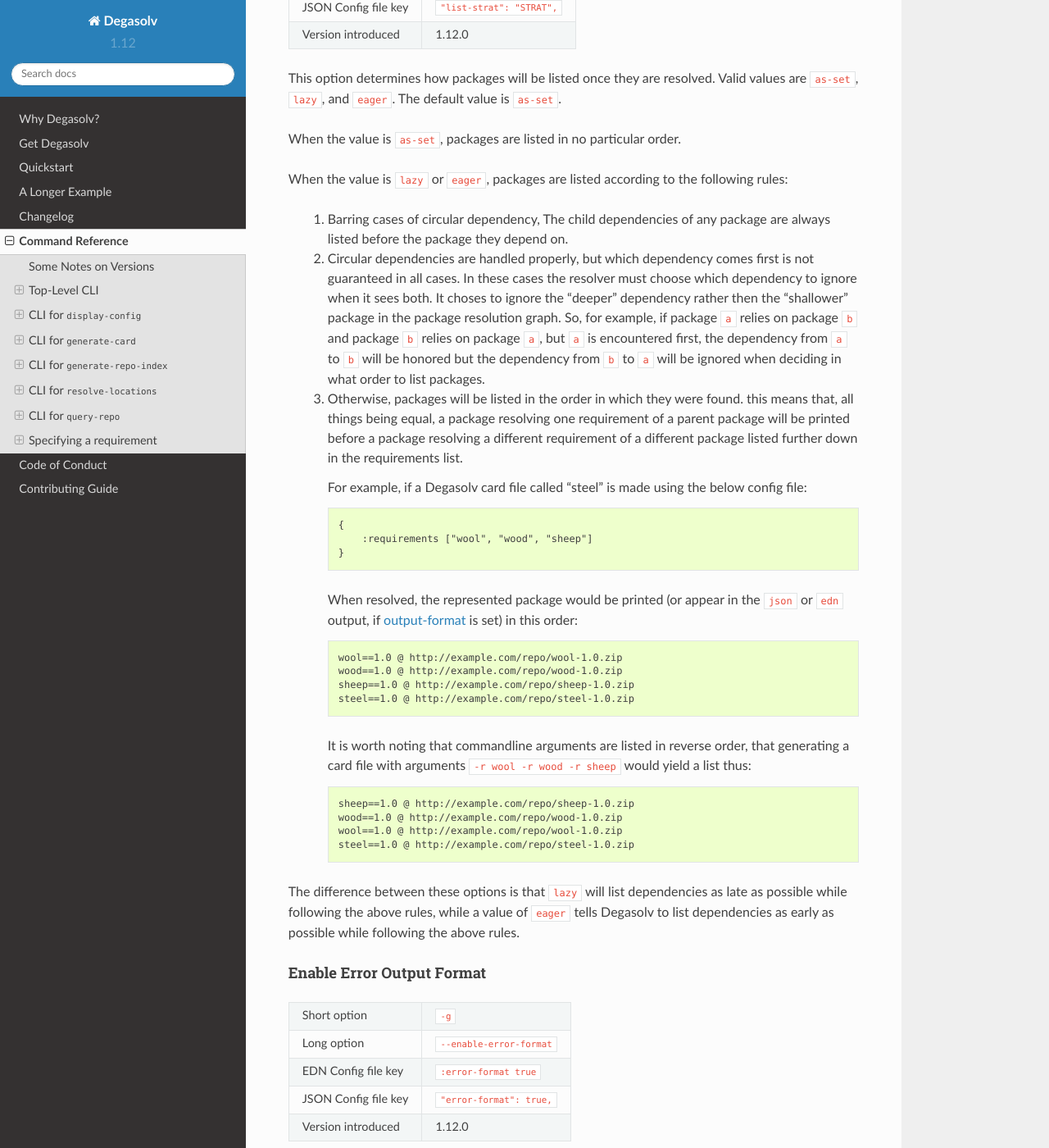
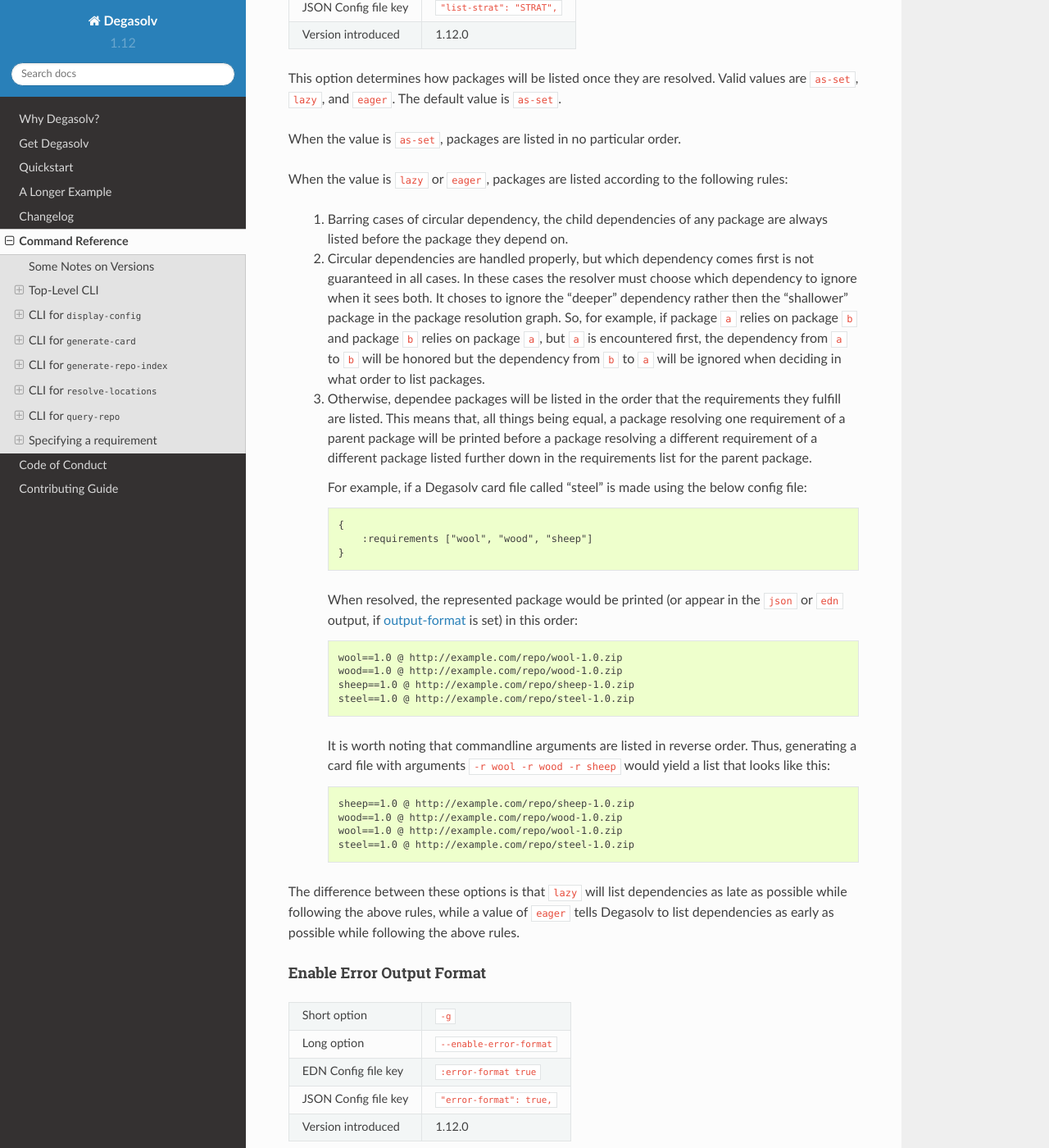
Before and after one commit to djhaskin987/degasolv, a Sphinx documentation site: the page built from docs/command-reference.rst, in a window 1280 px wide and 1400 px high, scrolled down 18883 px. Shown: the whole window at 82% size. Built offline with Sphinx 7.4.7 and the Read the Docs theme 2.0.0, drawn with Linux system fonts in a browser that asks for light colours.

Commit message:
Proofreading

```diff
--- a/docs/command-reference.rst
+++ b/docs/command-reference.rst
@@ -1066,7 +1066,7 @@
 When the value is ``lazy`` or ``eager``, packages are listed according to
 the following rules:
 
-  1. Barring cases of circular dependency, The child dependencies of
+  1. Barring cases of circular dependency, the child dependencies of
      any package are always listed before the package they depend on.
   2. Circular dependencies are handled properly, but which dependency comes
      first is not guaranteed in all cases. In these cases the resolver
@@ -1077,11 +1077,12 @@
      encountered first, the dependency from ``a`` to ``b`` will be honored but
      the dependency from ``b`` to ``a`` will be ignored when deciding in what
      order to list packages.
-  3. Otherwise, packages will be listed in the order in which they were found.
-     this means that, all things being equal, a package resolving one
-     requirement of a parent package will be printed before a package resolving
-     a different requirement of a different package listed further down in the
-     requirements list.
+  3. Otherwise, dependee packages will be listed in the order that the
+     requirements they fulfill are listed. This means that, all things being
+     equal, a package resolving one requirement of a parent package will be
+     printed before a package resolving a different requirement of a
+     different package listed further down in the requirements list for the
+     parent package.
 
      For example, if a Degasolv card file called "steel" is made using the
      below config file::
@@ -1100,8 +1101,8 @@
        steel==1.0 @ http://example.com/repo/steel-1.0.zip
 
      It is worth noting that commandline arguments are listed in
-     reverse order, that generating a card file with arguments ``-r
-     wool -r wood -r sheep`` would yield a list thus::
+     reverse order. Thus, generating a card file with arguments ``-r
+     wool -r wood -r sheep`` would yield a list that looks like this::
 
        sheep==1.0 @ http://example.com/repo/sheep-1.0.zip
        wood==1.0 @ http://example.com/repo/wood-1.0.zip
```
